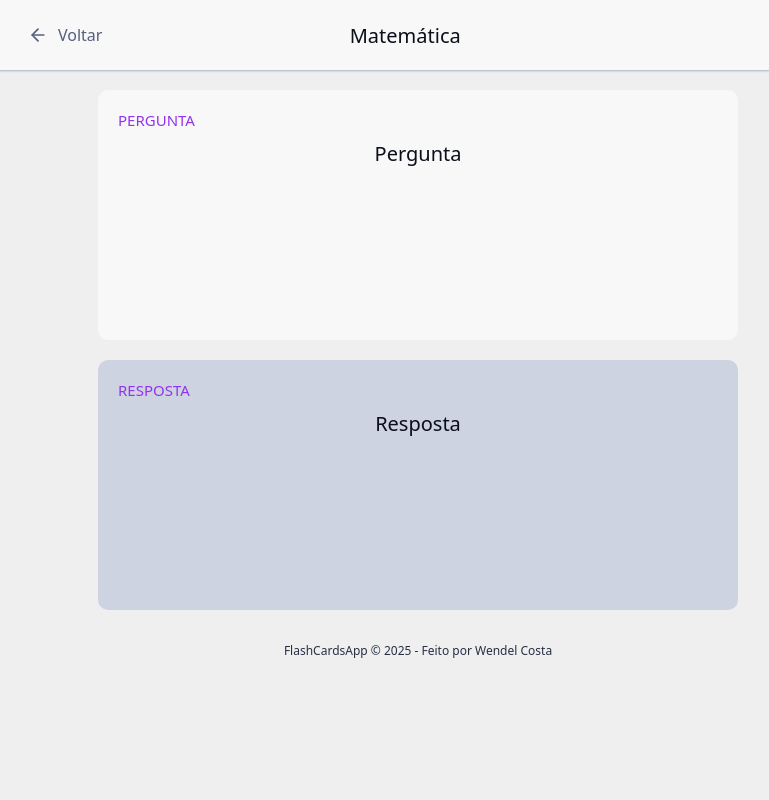
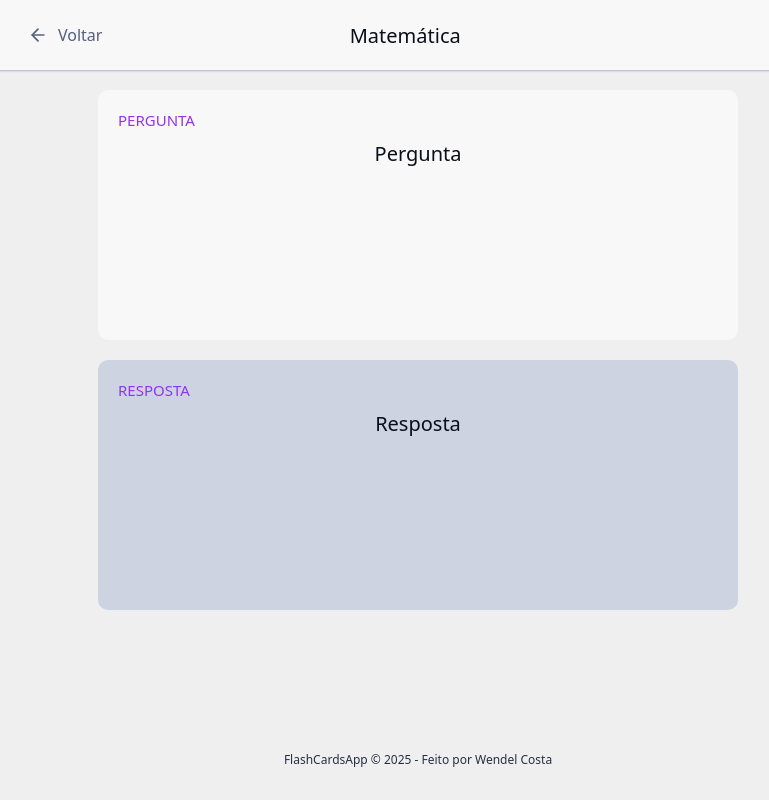
Before and after one commit to Wendel-Costa/FlashcardsApp, a React (Vite) app in the folder frontend/: page / in a window 1280 px wide. Shown: the whole page, without its empty margins (222-991 px from the left). Built offline with nearby package versions, Linux system fonts and the light colour scheme.

Commit message:
attaching Footer at the bottom

```diff
--- a/frontend/src/styles/global.css
+++ b/frontend/src/styles/global.css
@@ -15,13 +15,10 @@ body {
    background-color: var(--background);
    color: var(--text-default);
 
-   display: flex;
-   align-items: center;
-   justify-content: center;
-   flex-direction: column;
-   gap: 2.4rem;
+   min-height: 100vh;
 }
 
 #root {
    width: 100%;
+   height: 100%;
 }
--- a/frontend/src/templates/MainTemplate/index.tsx
+++ b/frontend/src/templates/MainTemplate/index.tsx
@@ -1,3 +1,4 @@
+import styles from './styles.module.css'
 import { Container } from "../../components/Container"
 import { Footer } from "../../components/Footer"
 
@@ -7,12 +8,14 @@ type MainTemplateProps = {
 
 export function MainTemplate({ children }: MainTemplateProps) {
    return (
-      <>
-         {children}
+      <div className={styles.mainTemplate}>
+         <div className={styles.content}>
+            {children}
+         </div>
 
          <Container>
             <Footer />
          </Container>
-      </>
+      </div>
    )
 }
--- /dev/null
+++ b/frontend/src/templates/MainTemplate/styles.module.css
@@ -0,0 +1,9 @@
+.mainTemplate {
+   min-height: 100vh;
+   display: flex;
+   flex-direction: column;
+}
+
+.content {
+   flex: 1;
+}
```
